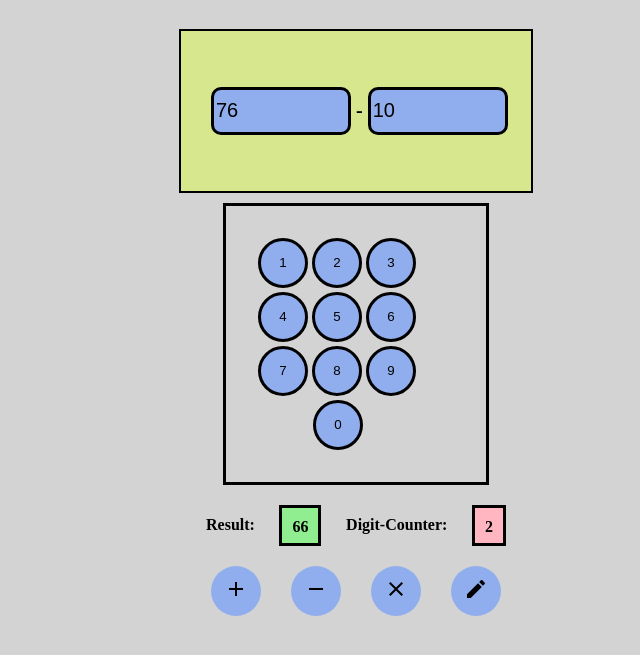
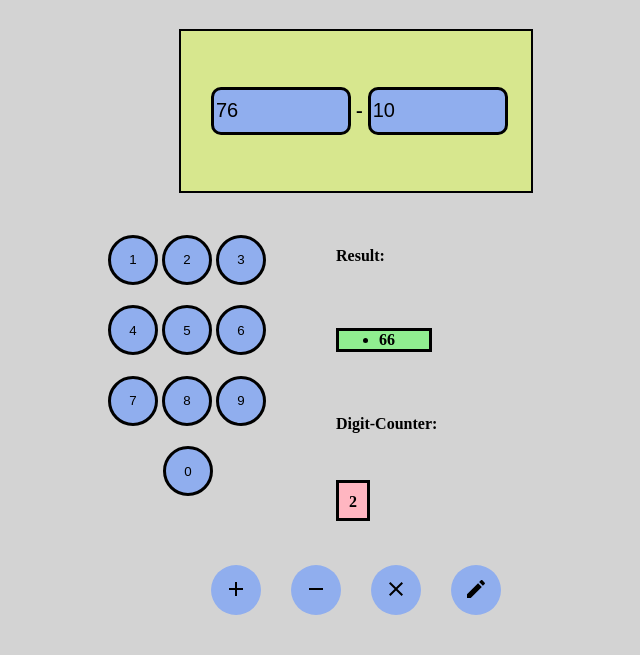
Before and after one commit to franzosterkamp/calculator-99, a website built with Parcel: page src/index.html in a window 1280 px wide. Both pictures are taken after a click on the button 588 px from the left and 705 px from the top of the page. Shown: the part 115-770 px from the top of the page, without its empty margins (272-912 px from the left). Built offline with nearby package versions, Linux system fonts and the light colour scheme.

Commit message:
add list function

```diff
--- a/src/index.html
+++ b/src/index.html
@@ -26,6 +26,7 @@
         class="second_input"
       />
     </div>
+    <div class="mid-area">
       <div class="number-area">
         <button class="numbers">1</button>
         <button class="numbers">2</button>
@@ -38,13 +39,14 @@
         <button class="numbers">9</button>
         <button class="numberlast">0</button>
       </div>
-
       <div class="result-area">
         <div>Result:</div>
-      <div id="result">0</div>
+        <ul id="result"></ul>
         <div>Digit-Counter:</div>
         <div class="digitcounter">0</div>
       </div>
+    </div>
+
     <div class="buttons">
       <button class="plus">
         <svg
--- a/src/index.js
+++ b/src/index.js
@@ -1,7 +1,7 @@
 "use strict";
 
 import { sum, minus, multi, divide, countDigits } from "./lib/operators";
-
+import { createDivWithContent, appendElementToElement } from "./lib/elements";
 const firstElement = document.querySelector("[name=first]");
 const secondElement = document.querySelector("[name=second]");
 const plusButton = document.querySelector(".plus");
@@ -16,7 +16,9 @@ plusButton.addEventListener("click", function() {
   // const sum = parseInt(firstElement.value) + parseInt(secondElement.value);
   const firstNumber = parseInt(firstElement.value);
   const secondNumber = parseInt(secondElement.value);
-  result.innerHTML = sum(firstNumber, secondNumber);
+  let childResult = sum(firstNumber, secondNumber).toString();
+  childResult = createDivWithContent(childResult);
+  appendElementToElement(result, childResult);
   operator.innerHTML = "+";
   digitCounter.innerHTML = countDigits(sum(firstNumber, secondNumber));
 });
@@ -24,7 +26,9 @@ plusButton.addEventListener("click", function() {
 minusButton.addEventListener("click", function() {
   const firstNumber = parseInt(firstElement.value);
   const secondNumber = parseInt(secondElement.value);
-  result.innerHTML = minus(firstNumber, secondNumber);
+  let childResult = minus(firstNumber, secondNumber).toString();
+  childResult = createDivWithContent(childResult);
+  appendElementToElement(result, childResult);
   operator.innerHTML = "-";
   digitCounter.innerHTML = countDigits(minus(firstNumber, secondNumber));
 });
@@ -32,7 +36,9 @@ minusButton.addEventListener("click", function() {
 multiButton.addEventListener("click", function() {
   const firstNumber = parseInt(firstElement.value);
   const secondNumber = parseInt(secondElement.value);
-  result.innerHTML = multi(firstNumber, secondNumber);
+  let childResult = multi(firstNumber, secondNumber).toString();
+  childResult = createDivWithContent(childResult);
+  appendElementToElement(result, childResult);
   operator.innerHTML = "x";
   digitCounter.innerHTML = countDigits(multi(firstNumber, secondNumber));
 });
@@ -40,7 +46,9 @@ multiButton.addEventListener("click", function() {
 divideButton.addEventListener("click", function() {
   const firstNumber = parseInt(firstElement.value);
   const secondNumber = parseInt(secondElement.value);
-  result.innerHTML = divide(firstNumber, secondNumber);
+  let childResult = divide(firstNumber, secondNumber).toString();
+  childResult = createDivWithContent(childResult);
+  appendElementToElement(result, childResult);
   operator.innerHTML = "/";
   digitCounter.innerHTML = countDigits(divide(firstNumber, secondNumber));
 });
--- a/src/lib/elements.js
+++ b/src/lib/elements.js
@@ -1,5 +1,10 @@
 export function createDivWithContent(content) {
-  //google createElement & innerHTML &appendChild MDN
+  let divElement = document.createElement("li");
+  divElement.innerHTML = content;
+
+  return divElement;
 }
 
-export function appendElementtoElement(parent, child) {}
+export function appendElementToElement(parent, child) {
+  return parent.appendChild(child);
+}
--- a/src/style.css
+++ b/src/style.css
@@ -101,21 +101,23 @@ svg {
 
 .result-area {
   display: flex;
-  justify-content: space-between;
+  flex-direction: column;
+  justify-content: space-around;
   align-items: center;
   font-size: 16px;
   font-weight: bold;
   margin-top: 20px;
   width: 300px;
+  align-items: flex-start;
 }
 #result {
   /* margin: 0 15px; */
   border: solid;
   background-color: lightgreen;
-  width: 30px;
-  inline-size: auto;
-  height: 15px;
-  padding: 10px;
+  width: 50px;
+  min-height: 10px;
+  height: auto;
+  /* // padding: 10px; */
   font-weight: bold;
 }
 
@@ -125,7 +127,7 @@ svg {
 
   flex-wrap: wrap;
   padding: 30px;
-  border: solid;
+  /* border: solid; */
 }
 
 .numbers {
@@ -141,3 +143,10 @@ svg {
   border: solid;
   margin: 2px 57px;
 }
+
+.mid-area {
+  display: flex;
+  width: 1300px;
+  height: 1200px;
+  justify-content: center;
+}
```
Also changed, not shown: src/lib/elements.test.js (+16 -0 lines), dist/index.html. Lines whose indentation alone changed are shown as unchanged.
